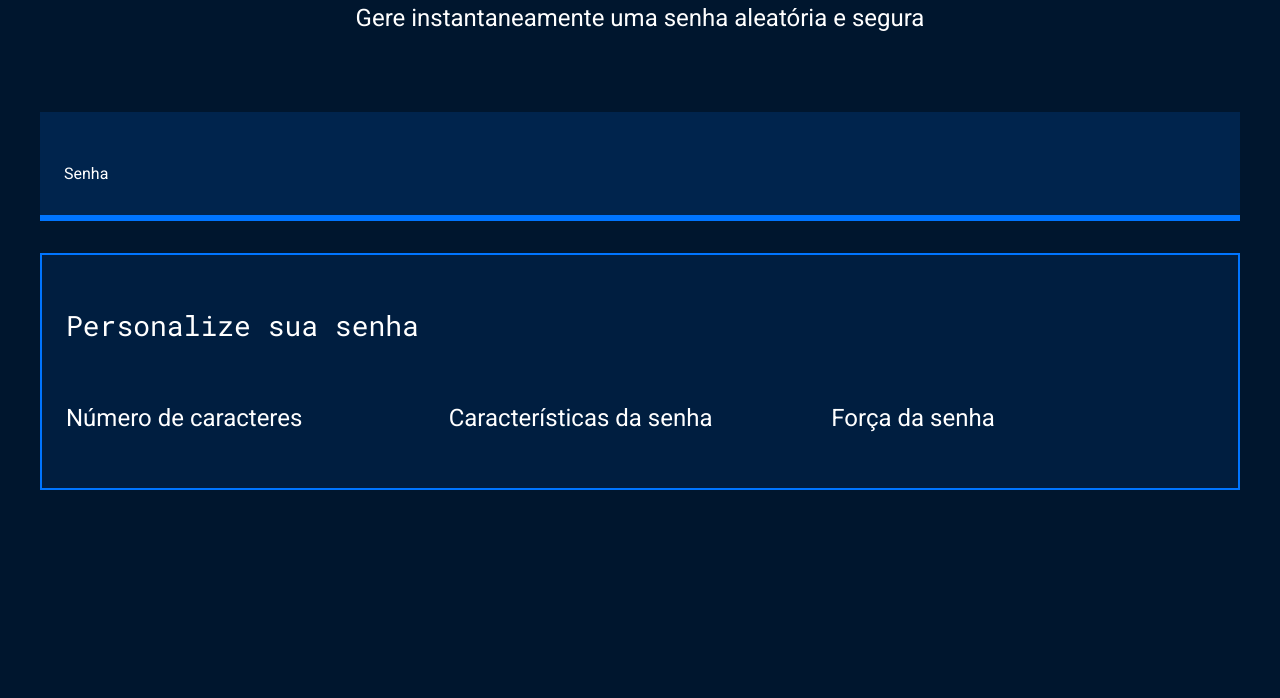
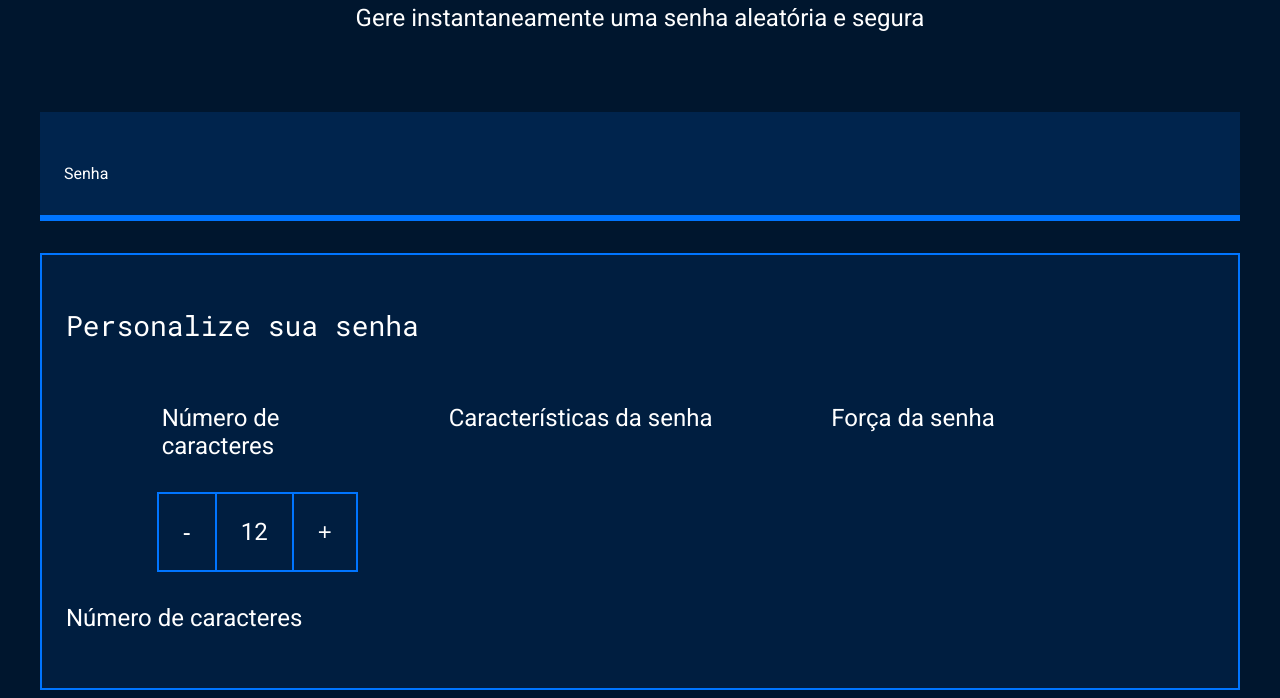
Before and after one commit to larissaborgert/seguran-a-digital, a plain HTML site: page index.html in a window 1280 px wide. Shown: the part 214-912 px from the top of the page. Before the commit the page ends 800 px from the top, so only its background shows below. Drawn offline with Linux system fonts and the light colour scheme.

Commit message:
larissa.borgert

```diff
--- a/index.html
+++ b/index.html
@@ -23,6 +23,14 @@
             <h3 class="parametro-titulo">Personalize sua senha</h3>
             <div class="parametro-coluna__senha">
                 <div class="parametro-senha">
+                    <div class="parametro-senha">
+    <h4 class="parametro-senha__titulo">Número de caracteres</h4>
+    <div class="parametro-senha-botoes">
+        <button class="parametro-senha__botao">-</button>
+        <p class="parametro-senha__texto">12</p>
+        <button class="parametro-senha__botao">+</button>
+    </div>
+</div>
                     <h4 class="parametro-senha__titulo">Número de caracteres</h4>
                 </div>
                 <div class="parametro-senha">
--- a/style.css
+++ b/style.css
@@ -90,3 +90,22 @@
         flex-direction: row;
     }
 }
+.parametro-senha-botoes{
+    display: flex;
+    justify-content: center;
+}
+.parametro-senha__botao{
+    background-color: var(--fundo-texto);
+    color: var(--branco);
+    border: 2px solid var(--borda);
+    padding: 24px;
+    font-size: 24px;
+    cursor: pointer;
+}
+.parametro-senha__texto{
+    padding: 24px;
+    border-top: 2px solid var(--borda);
+    border-bottom: 2px solid var(--borda);
+    margin: 0;
+    font-size: 24px;
+}
```
